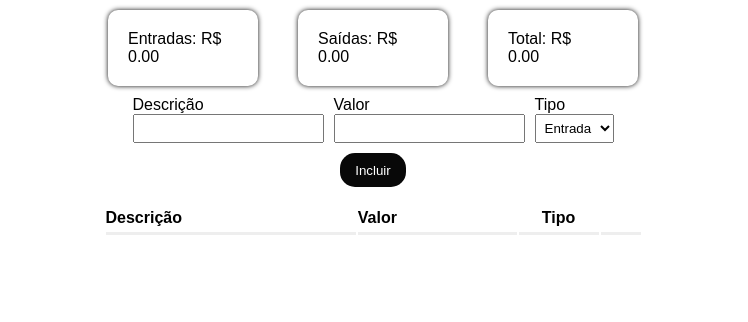
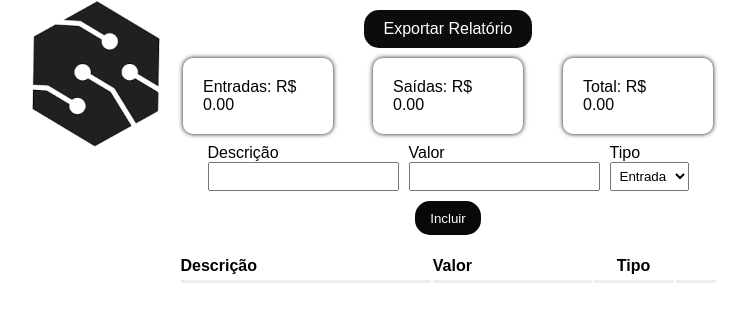
Before and after one commit to MANUELBSFILHO/ControleFinan, a plain HTML site: page index.html in a window 1280 px wide. Shown: the whole page, without its empty margins (267-1015 px from the left). Drawn offline with nearby package versions, Linux system fonts and the light colour scheme.

Commit message:
função exportar e logo

```diff
--- a/index.html
+++ b/index.html
@@ -5,14 +5,17 @@
   <meta http-equiv="X-UA-Compatible" content="IE=edge">
   <meta name="viewport" content="width=device-width, initial-scale=1.0">
   <title>Controle</title>
-
+  <link rel="stylesheet" href="style.css">
   <link href='https://unpkg.com/boxicons@2.1.2/css/boxicons.min.css' rel='stylesheet'>
-
-
   <link rel="stylesheet" href="style.css">
 </head>
 <body>
+  <header>
+    <!-- Adicione a logo aqui -->
+    <img src="img/logo.png" alt="logo.png"style="width: 150px;">
+  </header>
   <main>
+    <button id="btnExport" onclick="exportReport()">Exportar Relatório</button>
     <div class="resume">
       <div>
         Entradas: R$
@@ -59,6 +62,12 @@
         </tbody>
       </table>
   </main>
+  <div id="reportSection" style="display: none;">
+    <h2>Relatório de Despesas e Receitas</h2>
+    <p id="reportContent"></p>
+  </div>
+</main>
+
 
   <script src="script.js"></script>
 </body>
--- a/script.js
+++ b/script.js
@@ -92,4 +92,45 @@ const getItensBD = () => JSON.parse(localStorage.getItem("db_items")) ?? [];
 const setItensBD = () =>
   localStorage.setItem("db_items", JSON.stringify(items));
 
+// Função para imprimir o relatório
+function printReport() {
+  window.print();
+}
+
+// Função para exportar o relatório como arquivo de texto
+function exportReport() {
+  const totalIncomes = parseFloat(incomes.textContent);
+  const totalExpenses = parseFloat(expenses.textContent);
+  const balance = totalIncomes - totalExpenses;
+
+  let reportText = `Relatório de Despesas e Receitas\n\n`;
+
+  reportText += `Total de Receitas: R$ ${totalIncomes.toFixed(2)}\n`;
+  reportText += `Total de Despesas: R$ ${totalExpenses.toFixed(2)}\n`;
+  reportText += `Saldo: R$ ${balance.toFixed(2)}\n\n`;
+
+  if (items.length > 0) {
+    reportText += `Detalhes:\n`;
+
+    items.forEach((item, index) => {
+      reportText += `${index + 1}. ${item.desc} - R$ ${item.amount} (${item.type})\n`;
+    });
+  } else {
+    reportText += `Nenhuma transação registrada.`;
+  }
+
+  const blob = new Blob([reportText], { type: 'text/plain' });
+  const url = URL.createObjectURL(blob);
+
+  const a = document.createElement('a');
+  a.href = url;
+  a.download = 'relatorio.txt';
+  document.body.appendChild(a);
+  a.click();
+  document.body.removeChild(a);
+
+  // Limpa a URL do objeto Blob
+  URL.revokeObjectURL(url);
+}
+
 loadItens();
--- a/style.css
+++ b/style.css
@@ -114,3 +114,18 @@ i {
   width: 80px;
   text-align: center;
 }
+
+#btnExport {
+  background-color: #0c0c0c;
+  color: #fff;
+  border: none;
+  padding: 10px 20px;
+  border-radius: 15px;
+  cursor: pointer;
+  font-size: 16px;
+  margin-top: 10px;
+}
+
+#btnExport:hover {
+  background-color: #0056b3;
+}
```
Also changed, not shown: img/logo.png (added).
